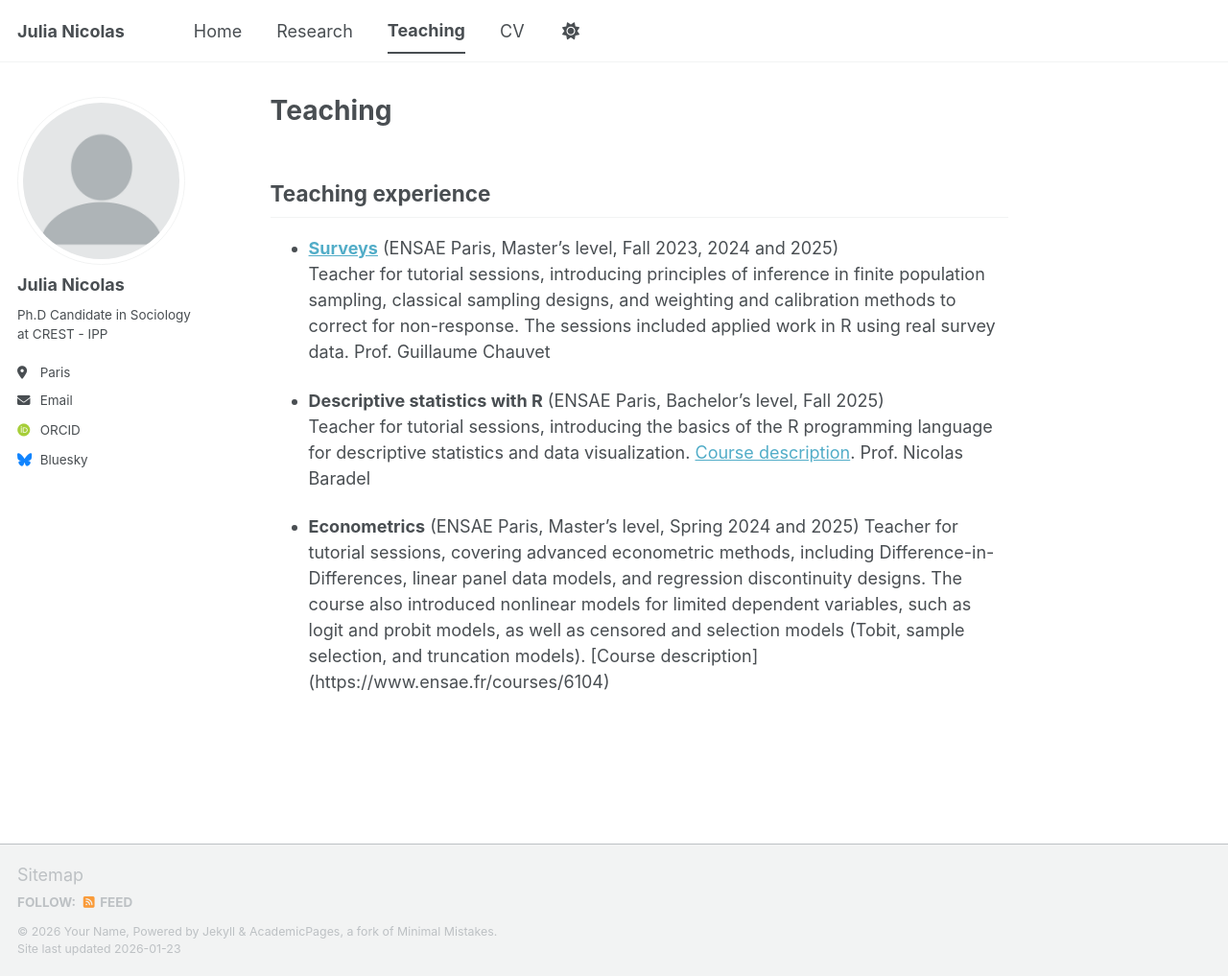
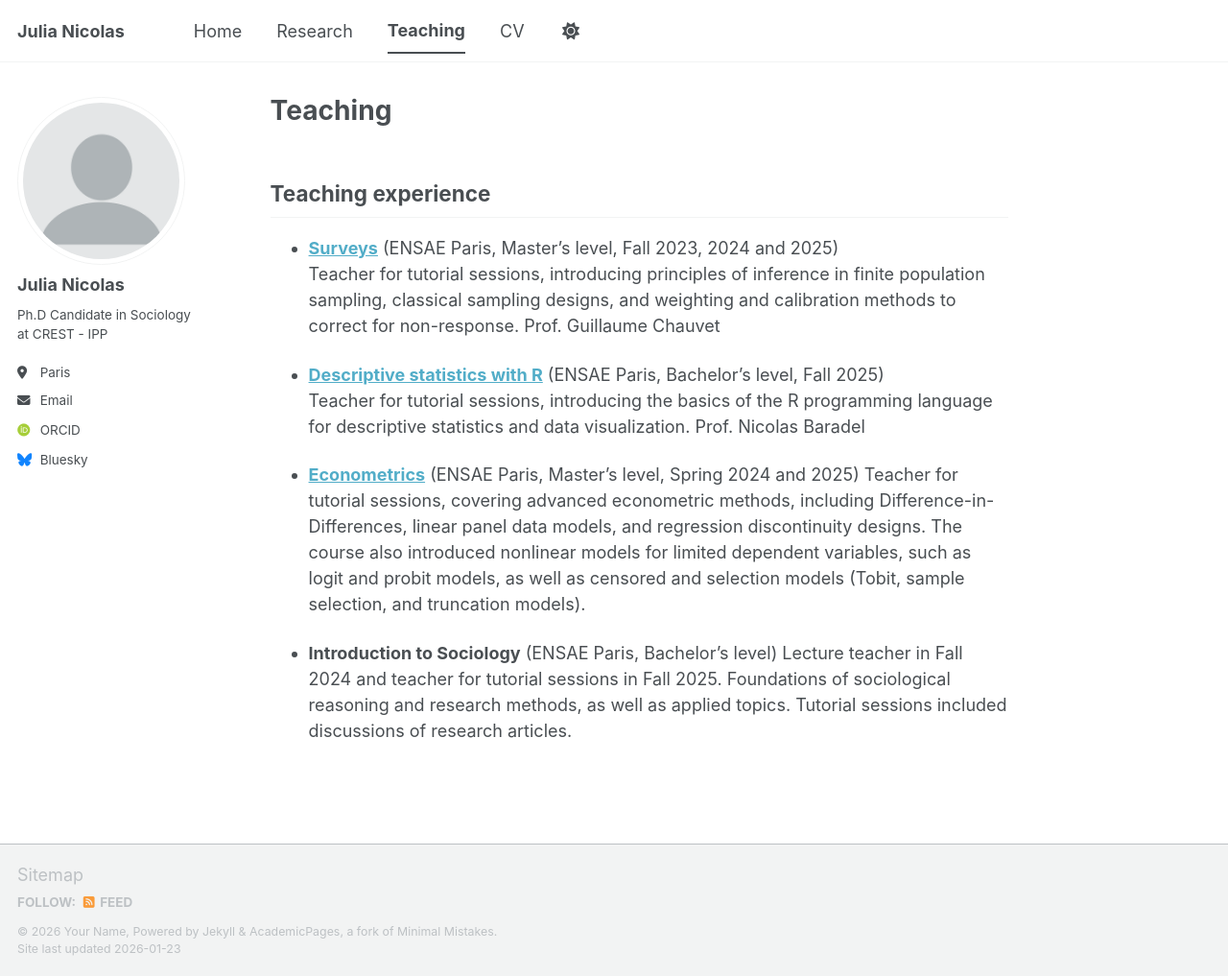
Before and after one commit to Julia-Nicolas/julia-nicolas.github.io, a Jekyll site: the page built from _pages/teaching.md, in a window 1280 px wide and 1017 px high. Shown: the whole window at 96% size. Built offline with Jekyll 4.4.1, drawn with Linux system fonts in a browser that asks for light colours; some web fonts are replaced; a script bundle is joined from its source files by our own code; library files that are not in the unit come from our copies.

Commit message:
Update teaching.md

```diff
--- a/_pages/teaching.md
+++ b/_pages/teaching.md
@@ -8,15 +8,19 @@ author_profile: true
 
 - **[Surveys](https://www.ensae.fr/courses/1008-sondages)** (ENSAE Paris, Master’s level, Fall 2023, 2024 and 2025)
   Teacher for tutorial sessions, introducing principles of inference in finite population sampling, classical sampling designs, and weighting
-  and calibration methods to correct for non-response. The sessions included applied work in R using real survey data.
+  and calibration methods to correct for non-response.
   Prof. Guillaume Chauvet
 
-- **Descriptive statistics with R** (ENSAE Paris, Bachelor’s level, Fall 2025)
+- **[Descriptive statistics with R](https://www.ensae.fr/courses/116)** (ENSAE Paris, Bachelor’s level, Fall 2025)
   Teacher for tutorial sessions, introducing the basics of the R programming language for descriptive statistics and data
-  visualization. [Course description](https://www.ensae.fr/courses/116). Prof. Nicolas Baradel
+  visualization. Prof. Nicolas Baradel
 
-- **Econometrics** (ENSAE Paris, Master's level, Spring 2024 and 2025)
+- **[Econometrics](https://www.ensae.fr/courses/6104)** (ENSAE Paris, Master's level, Spring 2024 and 2025)
   Teacher for tutorial sessions, covering advanced econometric methods, including Difference-in-Differences, linear panel data models, and
   regression discontinuity designs. The course also introduced nonlinear models for limited dependent variables, such as logit and probit
-  models, as well as censored and selection models (Tobit, sample selection, and truncation models). [Course description]
-  (https://www.ensae.fr/courses/6104)
+  models, as well as censored and selection models (Tobit, sample selection, and truncation models).
+
+- **Introduction to Sociology** (ENSAE Paris, Bachelor's level)
+  Lecture teacher in Fall 2024 and teacher for tutorial sessions in Fall 2025.
+  Foundations of sociological reasoning and research methods, as well as applied topics. Tutorial sessions included discussions of research
+  articles.
```
